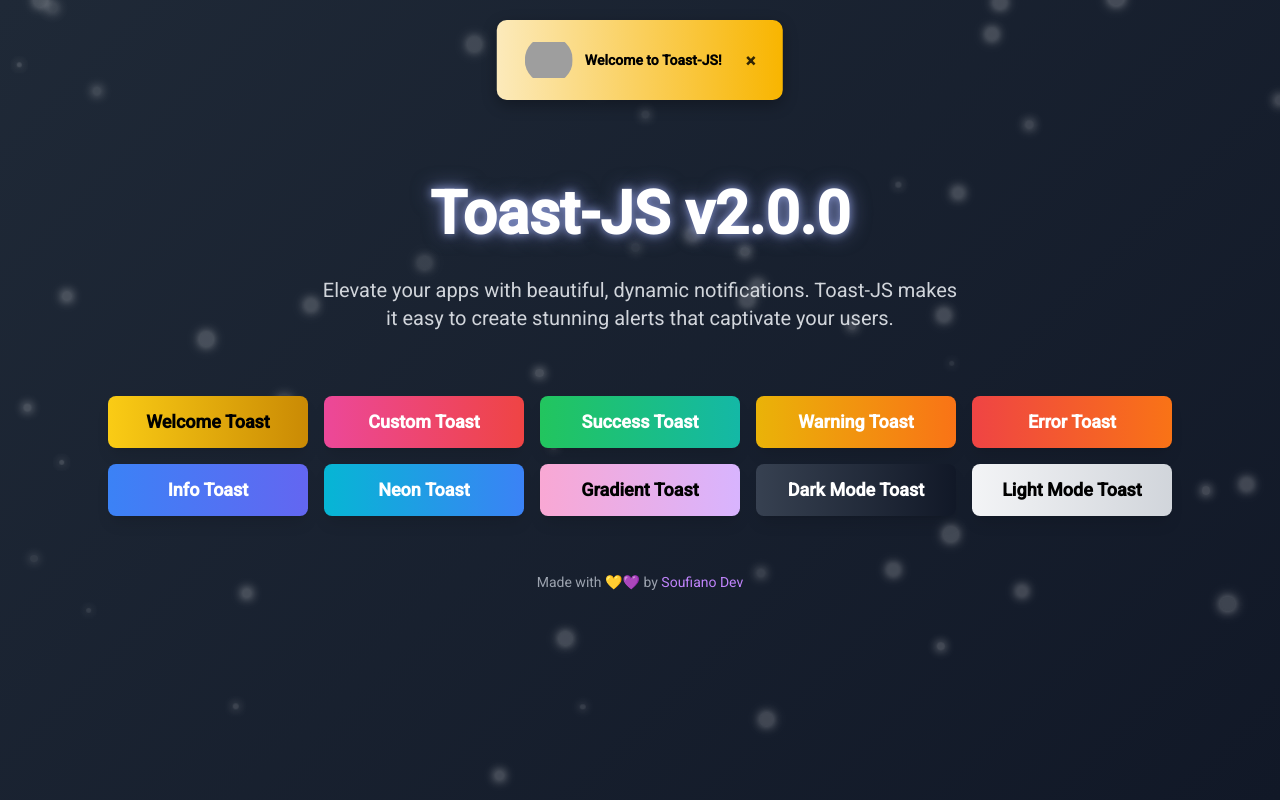
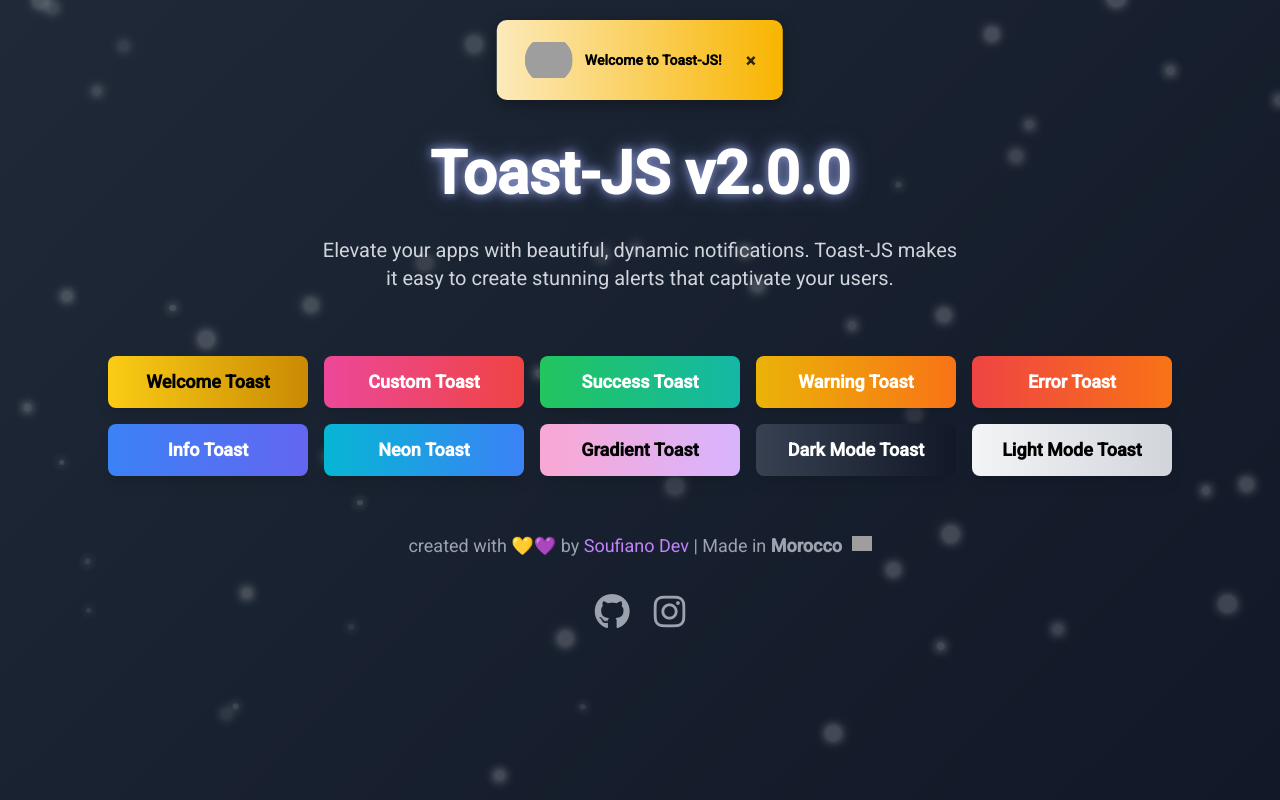
Before and after one commit to SoufianoDev/Toast-JS, a plain HTML site: page Demo/demo_v2_0_0.html in a window 1280 px wide. Drawn offline with nearby package versions, Linux system fonts and the light colour scheme; grey boxes are pictures that could not be loaded.

Commit message:
Upgrade to Toast-JS v2.0.0

```diff
--- a/Demo/demo_React+Toast-JS_v2_0_0.html
+++ b/Demo/demo_React+Toast-JS_v2_0_0.html
@@ -14,6 +14,13 @@
 
     <!-- Import TailwindCSS -->
     <script src="https://cdn.tailwindcss.com"></script>
+
+    <link
+    rel="stylesheet"
+    href="https://cdnjs.cloudflare.com/ajax/libs/font-awesome/6.0.0/css/all.min.css"
+    integrity="sha512-... (optional integrity hash)"
+    crossorigin="anonymous"
+  />
 
     <!-- Import Toast Library -->
     <script src="https://soufianodev.github.io/Toast-JS/libs/js/v2.0.0/Toast.js"></script>
@@ -126,6 +133,26 @@
           opacity: 0.5;
         }
       }
+
+      .flag {
+  font-family: "Apple Color Emoji", "Segoe UI Emoji", "Noto Color Emoji",
+    "Noto Emoji", sans-serif;
+}
+
+    .flag img {
+      display: none;
+    }
+
+    @supports (font-variation-settings: normal) {
+      .flag img {
+        display: inline-block;
+        width: 20px;
+        height: 15px;
+        vertical-align: middle;
+        margin-left: 5px;
+      }
+    }
+
     </style>
   </head>
   <body class="flex flex-col items-center justify-center min-h-screen">
@@ -351,7 +378,7 @@
           welcomeToast.setAnimation(Toast.LIGHT_SPEED_IN_LEFT, Toast.LIGHT_SPEED_OUT_RIGHT);
           welcomeToast.setDismissible(true, "#000000");
           welcomeToast.setDuration(6000);
-          welcomeToast.setIcon(domain +"/assets/Welcome_to_React+Toast-Js.gif", Toast.ICON_SIZE.EXTRA_LARGE);
+          welcomeToast.setIcon(domain+"/assets/Welcome_to_React+Toast-Js.gif", Toast.ICON_SIZE.EXTRA_LARGE);
           welcomeToast.show();
         };
 
@@ -433,8 +460,8 @@
               </button>
             </div>
             {/* Footer */}
-            <footer className="mt-auto py-6 text-gray-400 text-sm text-center">
-              Made with 💛💜 by{" "}
+            <footer className="mt-auto py-6 text-gray-400 text-lg text-center">
+  created with 💛💜 by {""}
   <a
     href="https://github.com/soufianodev"
     target="_blank"
@@ -442,7 +469,35 @@
     className="text-purple-400 hover:text-purple-300"
   >
     Soufiano Dev
-              </a>{" "}
+  </a>
+  | Made in <strong>Morocco</strong>
+  <span className="flag">
+    <img
+      src="https://flagcdn.com/ma.svg"
+      alt="Moroccan Flag"
+      width="20"
+      height="20"
+      style={{ verticalAlign: 'middle' }}
+    />
+  </span>
+  <div className="flex justify-center space-x-6" style={{ marginTop: '4vh' }}>
+    <a
+      href="https://github.com/SoufianoDev/Toast-JS/"
+      target="_blank"
+      rel="noopener noreferrer"
+      className="text-gray-400 hover:text-[#6e5494] transition duration-300"
+    >
+      <i className="fab fa-github text-4xl"></i>
+    </a>
+    <a
+      href="https://www.instagram.com/soufiane_hanane1?igsh=N2d6ZTJ1ZGttZG41/"
+      target="_blank"
+      rel="noopener noreferrer"
+      className="text-gray-400 hover:text-transparent hover:bg-clip-text hover:bg-gradient-to-r hover:from-[#833ab4] hover:via-[#fd1d1d] hover:to-[#fcb045] transition duration-300"
+    >
+      <i className="fab fa-instagram text-4xl"></i>
+    </a>
+  </div>
 </footer>
           </div>
         );
--- a/Demo/demo_v2_0_0.html
+++ b/Demo/demo_v2_0_0.html
@@ -6,6 +6,12 @@
     <title>Toast-JS: Dynamic Notifications</title>
 
     <script src="https://cdn.tailwindcss.com"></script>
+    <link
+  rel="stylesheet"
+  href="https://cdnjs.cloudflare.com/ajax/libs/font-awesome/6.0.0/css/all.min.css"
+  integrity="sha512-... (optional integrity hash)"
+  crossorigin="anonymous"
+/>
 
     <style>
       @import url("https://fonts.googleapis.com/css2?family=Roboto:wght@400;500&family=Poppins:wght@600;700&display=swap");
@@ -109,6 +115,28 @@
           opacity: 0.5;
         }
       }
+
+
+.flag {
+  font-family: "Apple Color Emoji", "Segoe UI Emoji", "Noto Color Emoji",
+    "Noto Emoji", sans-serif;
+}
+
+.flag img {
+  display: none;
+}
+
+@supports (font-variation-settings: normal) {
+  .flag img {
+    display: inline-block;
+    width: 20px;
+    height: 15px;
+    vertical-align: middle;
+    margin-left: 5px;
+  }
+}
+
+
     </style>
   </head>
   <body class="flex flex-col items-center justify-center min-h-screen">
@@ -193,8 +221,8 @@
       </div>
 
       <!-- Footer -->
-      <footer class="mt-auto py-6 text-gray-400 text-sm text-center">
-        Made with 💛💜 by
+      <footer class="mt-auto py-6 text-gray-400 text-lg text-center">
+        created with 💛💜 by
         <a
           href="https://github.com/soufianodev"
           target="_blank"
@@ -203,8 +231,27 @@
         >
           Soufiano Dev
         </a>
+        | Made in <strong>Morocco</strong>
+        <span class="flag">
+          <img src="https://flagcdn.com/ma.svg" alt="Moroccan Flag" width="20" height="20" style="vertical-align: middle;">
+        </span>
+        <div class="flex justify-center space-x-6" style="margin-top: 4vh;">
+          <a
+            href="https://github.com/SoufianoDev/Toast-JS/"
+            target="_blank"
+            class="text-gray-400 hover:text-[#6e5494] transition duration-300"
+          >
+            <i class="fab fa-github text-4xl"></i>
+          </a>
+          <a
+            href="https://www.instagram.com/soufiane_hanane1?igsh=N2d6ZTJ1ZGttZG41/"
+            target="_blank"
+            class="text-gray-400 hover:text-transparent hover:bg-clip-text hover:bg-gradient-to-r hover:from-[#833ab4] hover:via-[#fd1d1d] hover:to-[#fcb045] transition duration-300"
+          >
+            <i class="fab fa-instagram text-4xl"></i>
+          </a>
+        </div>
       </footer>
-    </div>
 
     <!-- Toast-JS -->
     <script src="https://soufianodev.github.io/Toast-JS/libs/js/v2.0.0/Toast.js"></script>
```
Also changed, not shown: README.md. Lines whose indentation alone changed are shown as unchanged.
